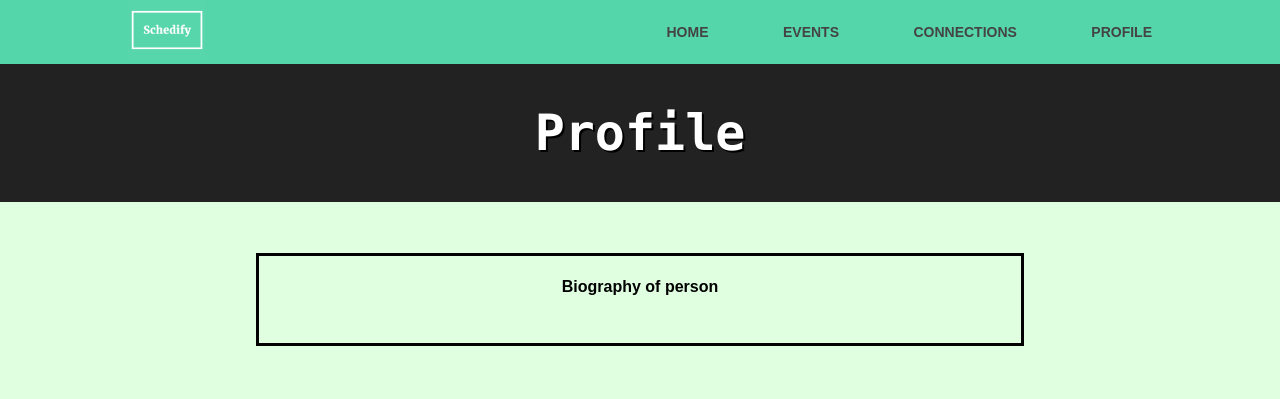
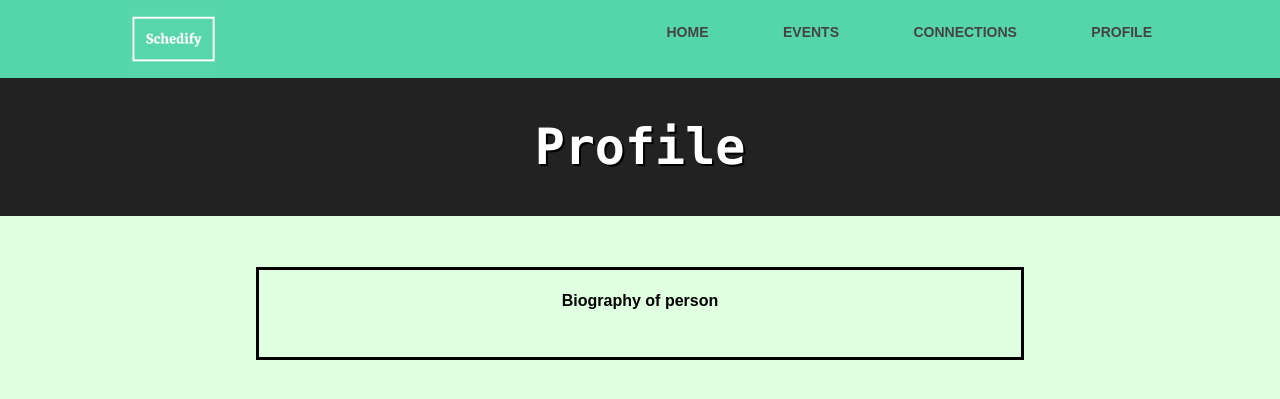
Before and after one commit to lattai/schedify, a Python web app: template templates/profile.html in a window 1280 px wide. Shown: the top 399 px of the page. Run offline with Jinja, Linux system fonts and the light colour scheme; the template is opened without the code that fills it, so the values that code supplies are empty.

Commit message:
Fixed size of new logo, need to do that for event pages next update

```diff
--- a/static/css/connections.css
+++ b/static/css/connections.css
@@ -1,5 +1,8 @@
 html {
    background-color: #e0ffe0;
+   }
+img {
+   padding-top: 4px;
    }
 /* body {
    max-width: 500px;
--- a/static/css/home.css
+++ b/static/css/home.css
@@ -11,6 +11,9 @@ html {
   text-shadow: 2px 2px black;
   text-align: center;
   font-size: 50px;
+}
+img {
+  padding-top: 4px;
 }
 #compare_button {
   padding-top: 1%;
--- a/static/css/landing.css
+++ b/static/css/landing.css
@@ -1,5 +1,8 @@
 html {
    background-color: #e0ffe0;
+   }
+#schedify_logo {
+     padding-top: 4px;
    }
 #image {
     text-align: center;
--- a/static/css/profile.css
+++ b/static/css/profile.css
@@ -1,5 +1,8 @@
 html {
    background-color: #e0ffe0;
+   }
+   img {
+     padding-top: 4px;
    }
 #profile_page {
   margin: 0;
--- a/static/css/schedule.css
+++ b/static/css/schedule.css
@@ -1,5 +1,8 @@
 html {
    background-color: #e0ffe0;
+   }
+   img {
+     padding-top: 4px;
    }
 #body {
   text-align: center;
--- a/templates/landing.html
+++ b/templates/landing.html
@@ -9,7 +9,7 @@
     <header>
       <div class="container">
         <a href = "https://schedify.appspot.com">
-      <img src="static/images/logo.png" alt="Schedify Logo" style="height:60px;">
+      <img id="schedify_logo"src="static/images/logo.png" alt="Schedify Logo" style="height:70px;">
        </a>
         <nav>
           <ul>
--- a/templates/profile.html
+++ b/templates/profile.html
@@ -10,7 +10,7 @@
     <header>
       <div class="container">
         <a href = "https://schedify.appspot.com">
-      <img src="static/images/logo.png" alt="Schedify Logo" style="height:60px;">
+      <img src="static/images/logo.png" alt="Schedify Logo" style="height:70px;">
        </a>
         <nav>
           <ul>
--- a/templates/schedule.html
+++ b/templates/schedule.html
@@ -12,7 +12,7 @@
   <header>
     <div class="container">
       <a href = "https://schedify.appspot.com">
-    <img src="static/images/logo.png" alt="Schedify Logo" style="height:60px;">
+    <img src="static/images/logo.png" alt="Schedify Logo" style="height:70px;">
      </a>
       <nav>
         <ul>
```
